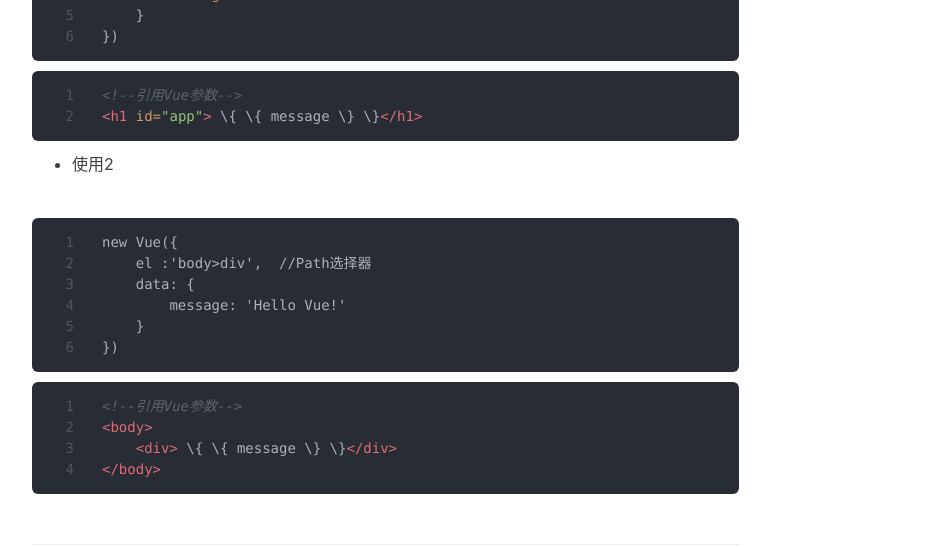
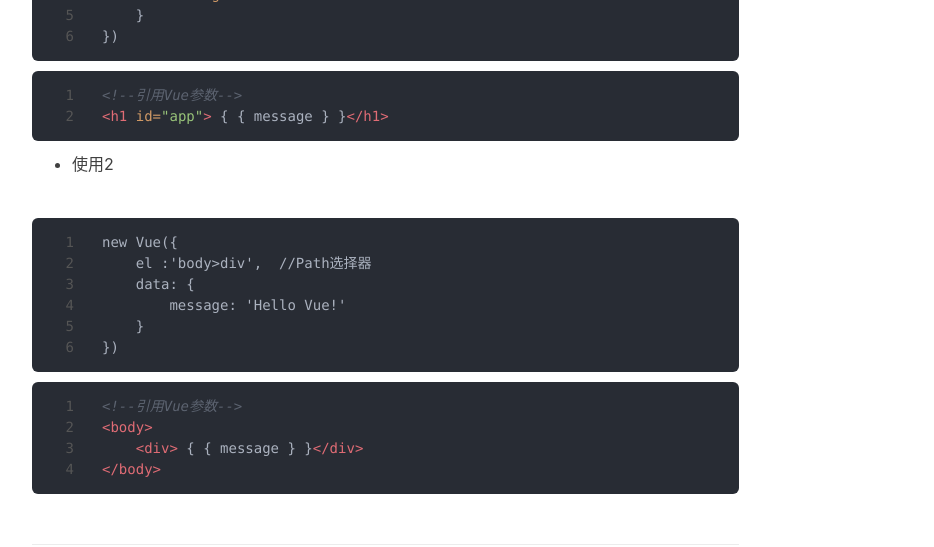
Before and after one commit to Cool-breeze-bin/Cool-breeze-bin.github.io, a Jekyll site: the page built from _posts/learn_notebook/2022-09-09-Vue_Learn(1).md, in a window 1280 px wide and 900 px high, scrolled down 1950 px. Shown: the part 152-699 px from the top of the window, without its empty margins (233-1167 px from the left). Built offline with Jekyll 4.4.1, drawn with Linux system fonts in a browser that asks for light colours; nearby versions of some CDN libraries; comment, search, counter and statistics services are not loaded.

````diff
--- a/_posts/learn_notebook/2022-09-09-Vue_Learn(1).md
+++ b/_posts/learn_notebook/2022-09-09-Vue_Learn(1).md
@@ -57,7 +57,7 @@ new Vue({
 
 ```html
 <!--引用Vue参数-->
-<h1 id="app"> \{ \{ message \} \}</h1>
+<h1 id="app"> { { message } }</h1>
 ```
 
 - 使用2
@@ -74,7 +74,7 @@ new Vue({
 ```html
 <!--引用Vue参数-->
 <body>
-    <div> \{ \{ message \} \}</div>
+    <div> { { message } }</div>
 </body>
 ```
 
````
